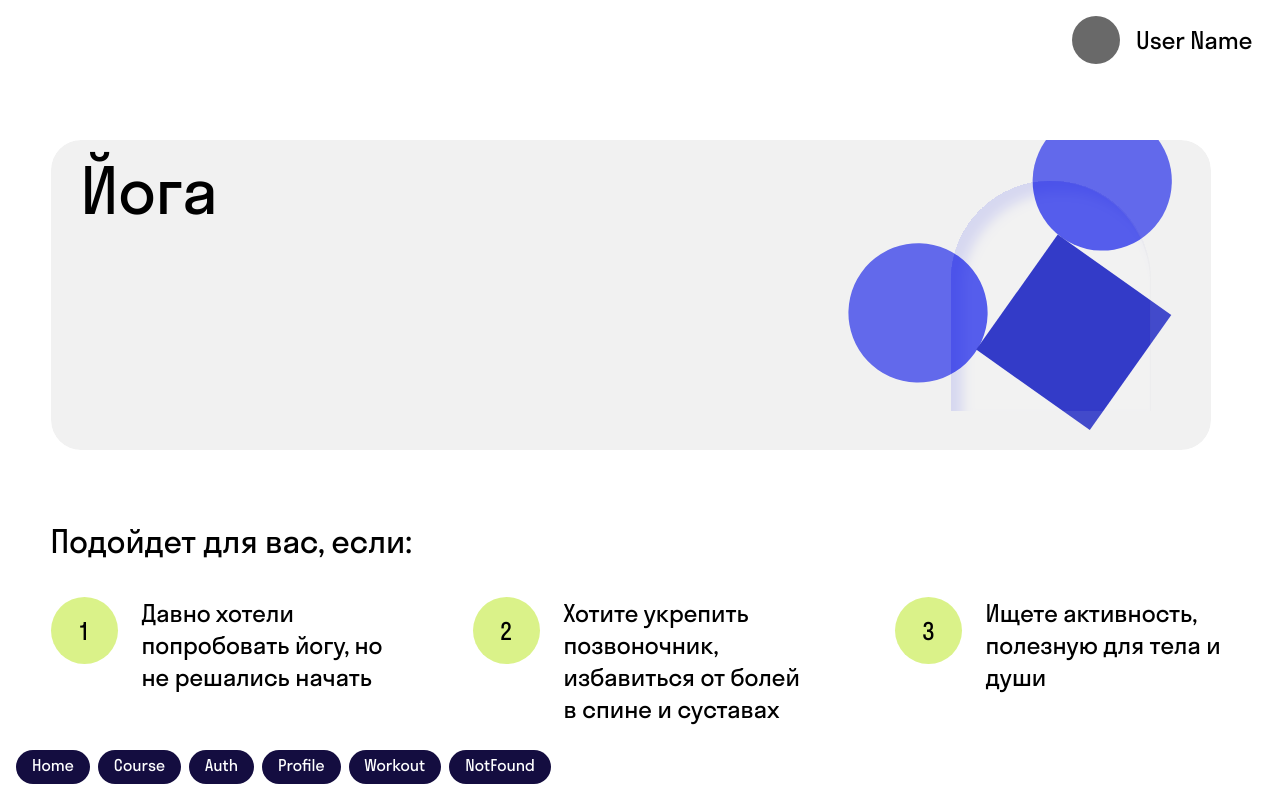
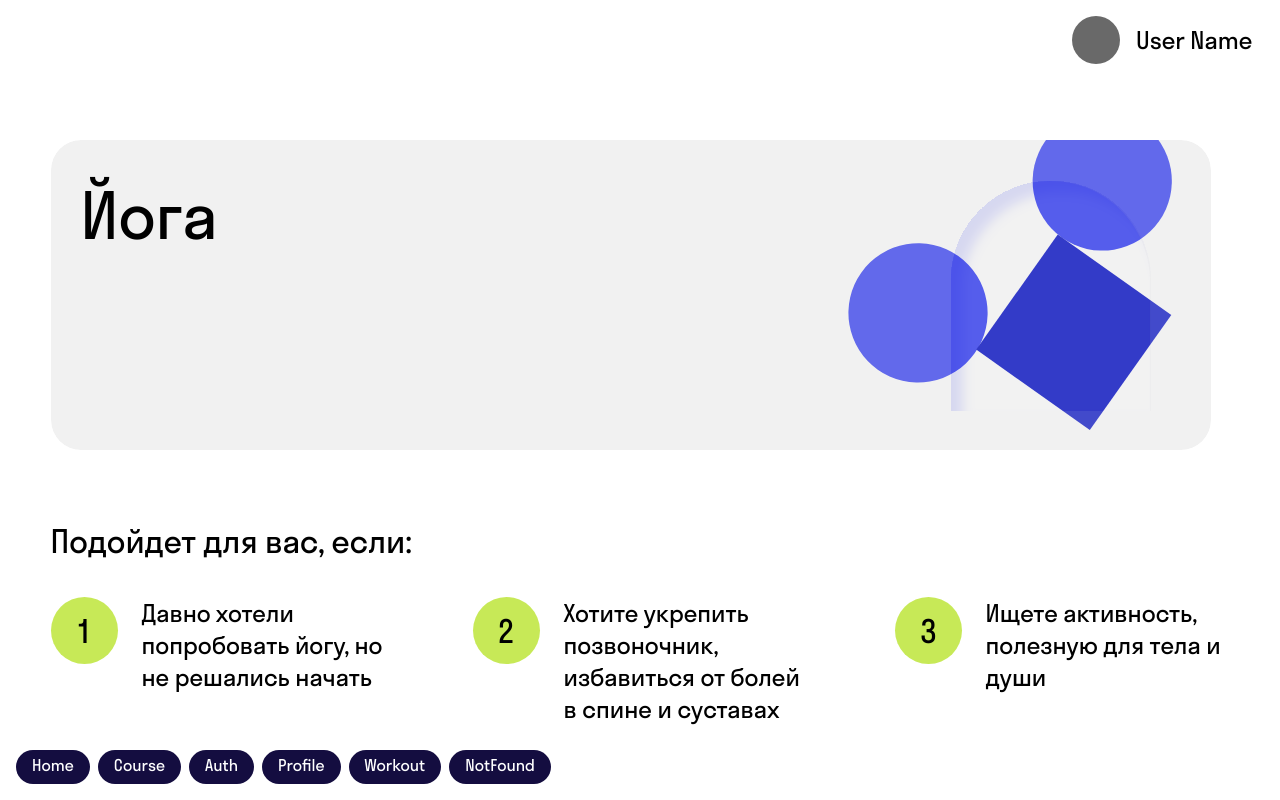
Before and after one commit to Diableros/SkyFitnessPro, a React (Vite) app: page / in a window 1280 px wide. Both pictures are taken after a click on the button "Course". Shown: the top 800 px of the page. Built offline with nearby package versions, Linux system fonts and the light colour scheme.

Commit message:
fix: частичный рефакторинг стилей

```diff
--- a/src/components/UiCourseCard/UiCourseCard.style.ts
+++ b/src/components/UiCourseCard/UiCourseCard.style.ts
@@ -14,7 +14,8 @@ export const CourseCard = styled.div<CourseProps>`
   border-radius: 30px;
   width: ${({ size }) => cardView[size].width};
   height: ${({ size }) => cardView[size].height};
-  cursor: ${({ $pageType }) => ($pageType === PageType.Home ? 'pointer' : 'default')};
+  cursor: ${({ $pageType }) =>
+    $pageType === PageType.Home ? 'pointer' : 'default'};
 
   background-color: ${({ theme }) => theme.colors.white};
 
@@ -29,5 +30,8 @@ export const CardTitle = styled.span<CourseProps>`
   position: absolute;
   top: 35px;
   left: 30px;
-  font-size: ${({ $pageType, theme }) => ($pageType === PageType.Course ? theme.fontSize.xxl : theme.fontSize.l)};
+
+  font-size: ${({ $pageType, theme }) =>
+    $pageType === PageType.Course ? theme.fontSize.xxl : theme.fontSize.l};
+  line-height: normal;
 `
--- a/src/pages/Course/Course.style.tsx
+++ b/src/pages/Course/Course.style.tsx
@@ -36,46 +36,41 @@ export const PrescriptionBlocksItem = styled.li`
   width: 244px;
 `
 export const PrescriptionBlocksItemIndex = styled.div`
-  border-radius: 1203px;
-  background: ${({ theme }) => theme.colors.saladMiddle};
+  border-radius: 34px;
+  background: ${({ theme }) => theme.colors.saladNormal};
   display: flex;
-  width: 67px;
-  height: 67px;
-  padding: 11px;
   flex-direction: column;
   justify-content: center;
   align-items: center;
-  gap: 14px;
+
+  width: 67px;
+  height: 67px;
+
+  font-size: ${({theme}) => theme.fontSize.l};
 `
 export const DirectionHeader = styled.div`
   font-family: inherit;
   font-size: ${({ theme }) => theme.fontSize.l};
-  margin-top: 107px;
+  margin-top: 75px;
   margin-bottom: 22px;
 `
 export const DirectionBlocks = styled.div`
   column-count: 2;
-
 `
 export const EffectDescription = styled.div`
   margin-top: 75px;
   width: 1160px;
 `
 export const RequestBanner = styled.div`
+  position: relative;
+
   margin-top: 75px;
-  margin-bottom: 95px;
-  width: 1160px;
-
-  & > div > svg {
-    position: absolute;
-    flex-shrink: 0;
-    margin-top: 300px;
-  }
 
   & > button {
     position: absolute;
-    margin-left: 52px;
-    margin-top: 200px;
+
+    left: 3.25rem;
+    bottom: 3rem;
   }
 `
 export const RequestBannerText = styled.span`
@@ -83,6 +78,6 @@ export const RequestBannerText = styled.span`
   width: 823px;
   font-size: ${({ theme }) => theme.fontSize.l};
   line-height: 40px;
-  margin-top: 46px;
-  margin-left: 52px;
+  top: 46px;
+  left: 52px;
 `
--- a/src/pages/Course/Course.tsx
+++ b/src/pages/Course/Course.tsx
@@ -22,17 +22,15 @@ const Course = () => {
           key={courseExample._id}
           size={CardView.Banner}
           course={courseExample}
-          $pageType = {PageType.Course}
+          $pageType={PageType.Course}
         />
-        <S.PrescriptionHeader>
-          Подойдет для вас, если:
-        </S.PrescriptionHeader>
+        <S.PrescriptionHeader>Подойдет для вас, если:</S.PrescriptionHeader>
         <S.PrescriptionBlocks>
           {courseExample.fitting.map((item, index) => {
             return (
               <S.Prescription key={index}>
                 <S.PrescriptionBlocksItemIndex>
-                  {`${index + 1}`}
+                  {index + 1}
                 </S.PrescriptionBlocksItemIndex>
                 <S.PrescriptionBlocksItem key={index}>
                   {item}
@@ -41,7 +39,7 @@ const Course = () => {
             )
           })}
         </S.PrescriptionBlocks>
-        <S.DirectionHeader>Напрвления:</S.DirectionHeader>
+        <S.DirectionHeader>Направления:</S.DirectionHeader>
         <S.DirectionBlocks>
           {courseExample.directions.map((item, index) => {
             return <li key={index}>{item}</li>
@@ -49,7 +47,7 @@ const Course = () => {
         </S.DirectionBlocks>
         <S.EffectDescription>{courseExample.description}</S.EffectDescription>
         <S.RequestBanner>
-          <UiImage width='1160px' height='300px' name="handPhone" />
+          <UiImage width="1160px" height="300px" name="handPhone" />
           <S.RequestBannerText>
             Оставьте заявку на пробное занятие, мы свяжемся с вами, поможем с
             выбором направления и тренера, с которым тренировки принесут
```
